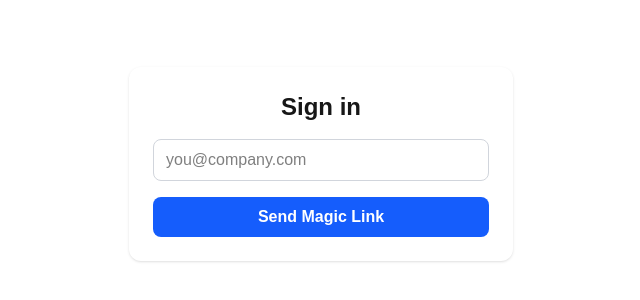
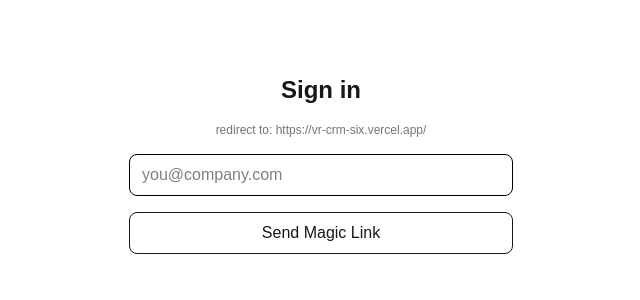
Before and after one commit to VastMermaid/vr-crm, a Next.js app: page /login in a window 1280 px wide. Shown: the part 236-536 px from the top of the page, without its empty margins (319-959 px from the left). Built offline with nearby package versions, Linux system fonts and the light colour scheme; no server answers.

Commit message:
auth: hardcode emailRedirectTo to production and display it

```diff
--- a/src/app/login/page.tsx
+++ b/src/app/login/page.tsx
@@ -1,6 +1,8 @@
 'use client'
 import { useState } from 'react'
 import { supabase } from '@/lib/supabaseClient'
+
+const PROD_URL = 'https://vr-crm-six.vercel.app/'
 
 export default function LoginPage() {
   const [email, setEmail] = useState('')
@@ -13,11 +15,11 @@ export default function LoginPage() {
     setError(null)
     setLoading(true)
 
+    console.log('Email redirect =', PROD_URL) // sanity
+
     const { error } = await supabase.auth.signInWithOtp({
       email,
-      options: {
-        emailRedirectTo: `${window.location.origin}/`,
-      },
+      options: { emailRedirectTo: PROD_URL },
     })
 
     setLoading(false)
@@ -26,39 +28,27 @@ export default function LoginPage() {
   }
 
   return (
-    <main className="min-h-screen flex flex-col items-center justify-center p-6">
-      <div className="max-w-sm w-full bg-white/10 p-6 rounded-xl shadow">
-        <h1 className="text-2xl font-semibold text-center mb-4">Sign in</h1>
+    <main className="min-h-screen flex items-center justify-center p-6">
+      <form onSubmit={handleLogin} className="w-full max-w-sm space-y-4">
+        <h1 className="text-2xl font-semibold text-center">Sign in</h1>
 
-        {sent ? (
-          <p className="text-center text-green-500">
-            Check your email for the magic link ✉️
-          </p>
-        ) : (
-          <form onSubmit={handleLogin} className="space-y-4">
+        {/* show the redirect value so we can eyeball it */}
+        <p className="text-xs text-center opacity-60">redirect to: {PROD_URL}</p>
+
         <input
-              className="w-full px-3 py-2 rounded-lg border border-gray-300 focus:outline-none focus:ring focus:ring-blue-200 text-black"
+          className="w-full rounded-lg border px-3 py-2 text-black"
           type="email"
           placeholder="you@company.com"
           value={email}
           onChange={(e) => setEmail(e.target.value)}
           required
         />
-
-            <button
-              type="submit"
-              disabled={loading}
-              className="w-full bg-blue-600 hover:bg-blue-700 text-white font-semibold py-2 px-4 rounded-lg"
-            >
+        <button className="w-full rounded-lg border px-4 py-2" disabled={loading}>
           {loading ? 'Sending…' : 'Send Magic Link'}
         </button>
+        {sent && <p className="text-center text-green-600">Check your email ✉️</p>}
+        {error && <p className="text-center text-red-600">{error}</p>}
       </form>
-        )}
-
-        {error && (
-          <p className="text-center text-red-500 mt-3">{error}</p>
-        )}
-      </div>
     </main>
   )
 }
```
Lines whose indentation alone changed are shown as unchanged.
